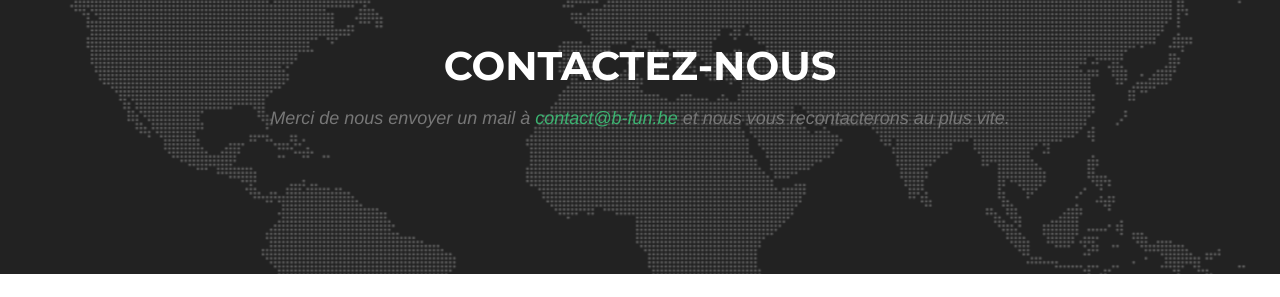
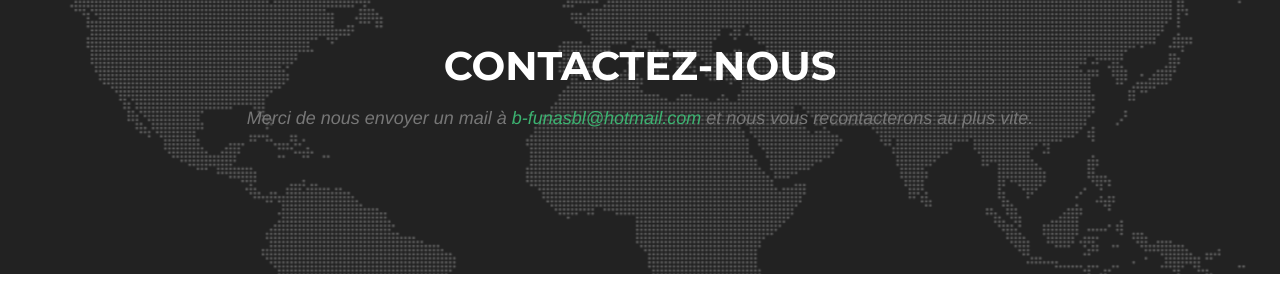
Before and after one commit to melvinchng/event-jekyll-theme, a Jekyll site: the page built from index.html, in a window 1280 px wide and 900 px high, scrolled down 2176 px. Shown: the part 456-753 px from the top of the window. Built offline with Jekyll 4.4.1, drawn with Linux system fonts in a browser that asks for light colours; some web fonts are replaced.

Commit message:
Changement adresse mail de contact

```diff
--- a/_includes/2016_data/contact.html
+++ b/_includes/2016_data/contact.html
@@ -3,7 +3,7 @@
         <div class="row">
             <div class="col-lg-12 text-center">
                 <h2 class="section-heading">Contactez-nous</h2>
-                <h3 class="section-subheading text-muted">Merci de nous envoyer un mail à <a href="mailto:contact@b-fun.be">contact@b-fun.be</a> et nous vous recontacterons au plus vite.</h3>
+                <h3 class="section-subheading text-muted">Merci de nous envoyer un mail à <a href="mailto:b-funasbl@hotmail.com">b-funasbl@hotmail.com</a> et nous vous recontacterons au plus vite.</h3>
             </div>
         </div>
     </div>
```
